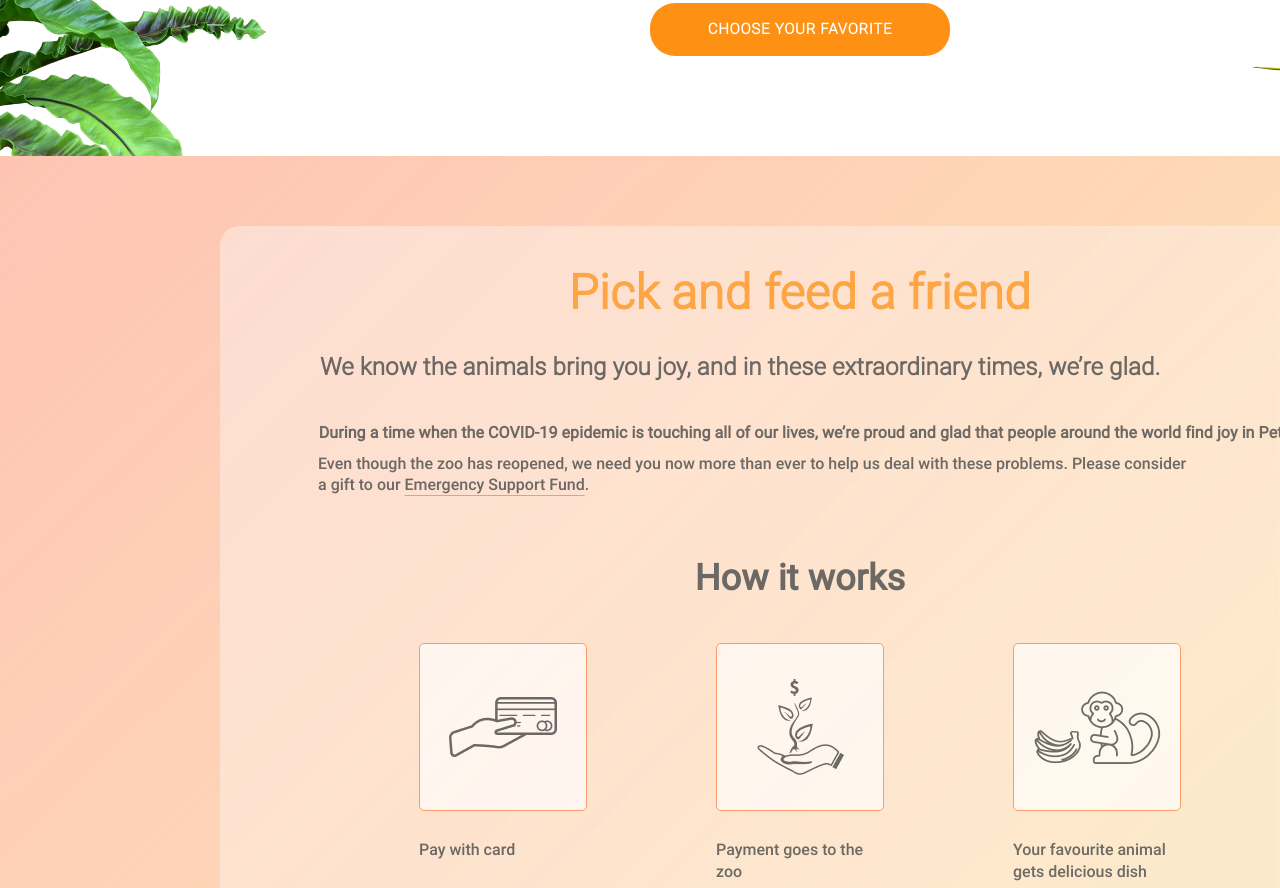
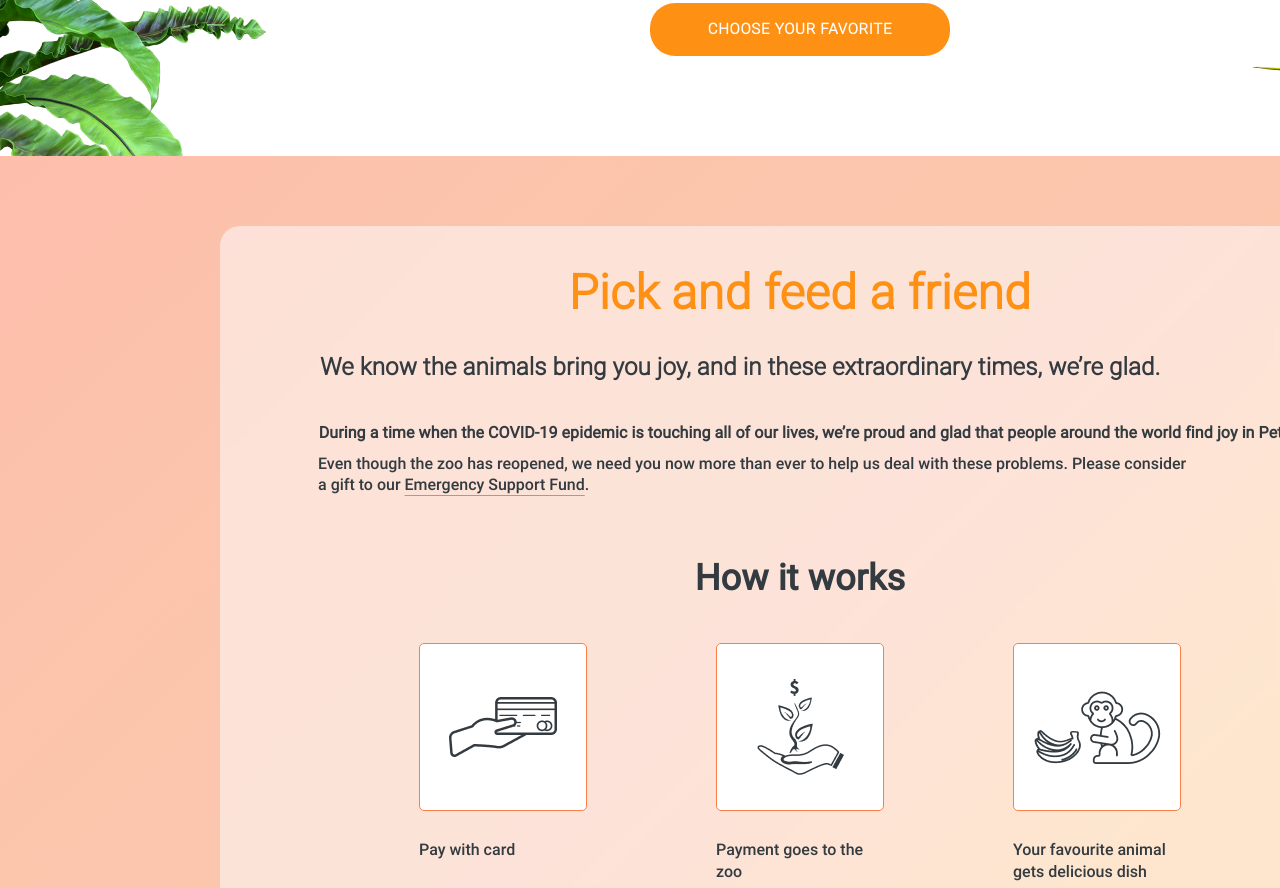
Before and after one commit to estatelelashvili/online-zoo, a plain HTML site: page pages/main/index.html in a window 1280 px wide. Shown: the part 2454-3342 px from the top of the page. Drawn offline with Linux system fonts and the light colour scheme.

Commit message:
fix: fix feed-friend gradient style

```diff
--- a/assets/styles/style.css
+++ b/assets/styles/style.css
@@ -442,8 +442,28 @@ h4{
 }
 
 .friend{
-    background: linear-gradient(315.75deg, rgba(254, 210, 144, 0.7) 30.06%, #FEBDAB 100.95%, rgba(254, 210, 144, 0.7) 106.36%);
-    opacity: 0.9;
+    background-image: linear-gradient(
+        315.75deg,
+        rgba(254, 210, 144, 0.7) 30.06%,
+        #febdab 100.95%,
+        rgba(254, 210, 144, 0.7) 106.36%
+      ),
+      linear-gradient(
+        315.75deg,
+        rgba(254, 189, 171, 0.74) 30.06%,
+        rgba(243, 169, 248, 0.66) 50.74%,
+        #e0d8f0 80.49%,
+        #eaf7fe 127.9%,
+        #eaf7fe 149.54%
+      ),
+      linear-gradient(
+        315.75deg,
+        rgba(254, 189, 171, 0.74) 30.06%,
+        rgba(243, 169, 248, 0.66) 50.74%,
+        #e0d8f0 80.49%,
+        #eaf7fe 127.9%,
+        #eaf7fe 149.54%
+      );
     height: 1002px;
     width: 1600px;
     margin: auto;
@@ -457,7 +477,7 @@ h4{
     background: rgba(253, 253, 255, 0.52);
     backdrop-filter: blur(2px);
     border-radius: 20px;
-    opacity: 0.8;
+    /* opacity: 0.8; */
     padding: 30px;
 }
 
```
